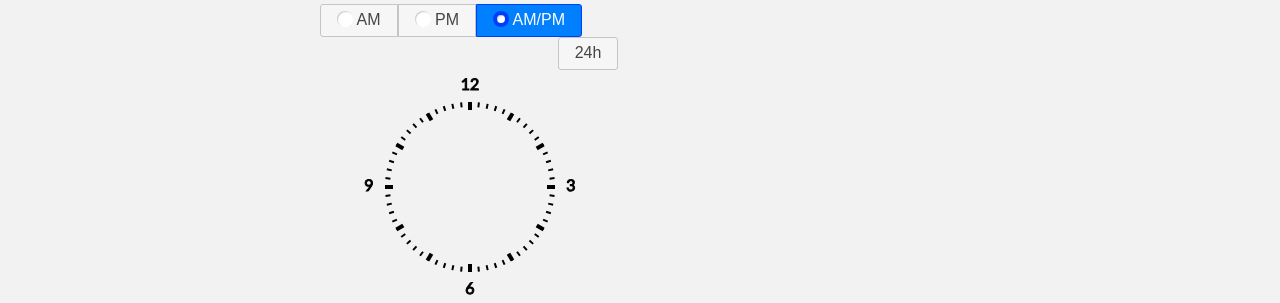
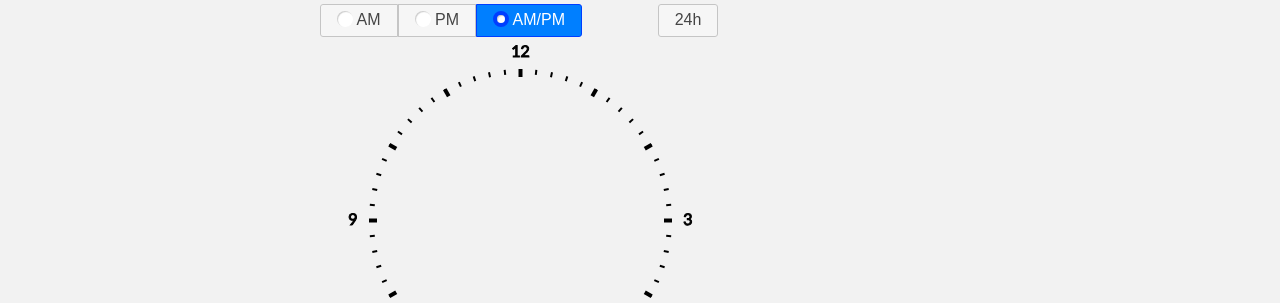
Before and after one commit to JoHae/jQueryClockIntervalPicker, a plain HTML site: page index.html in a window 1280 px wide. Shown: the part 495-798 px from the top of the page. Drawn offline with nearby package versions, Linux system fonts and the light colour scheme.

Commit message:
width/height

```diff
--- a/index.html
+++ b/index.html
@@ -73,7 +73,7 @@
                                                                                     class="octicon octicon-link"></span></a>Example
         </h2>
 
-        <div id="time-picker" style="position: relative; width: 300px; height: 300px"></div>
+        <div id="time-picker" style="position: relative; width: 400px; height: 400px"></div>
 
         <h2>
             <a id="usage---interaction" class="anchor" href="#usage---interaction" aria-hidden="true"><span
```
